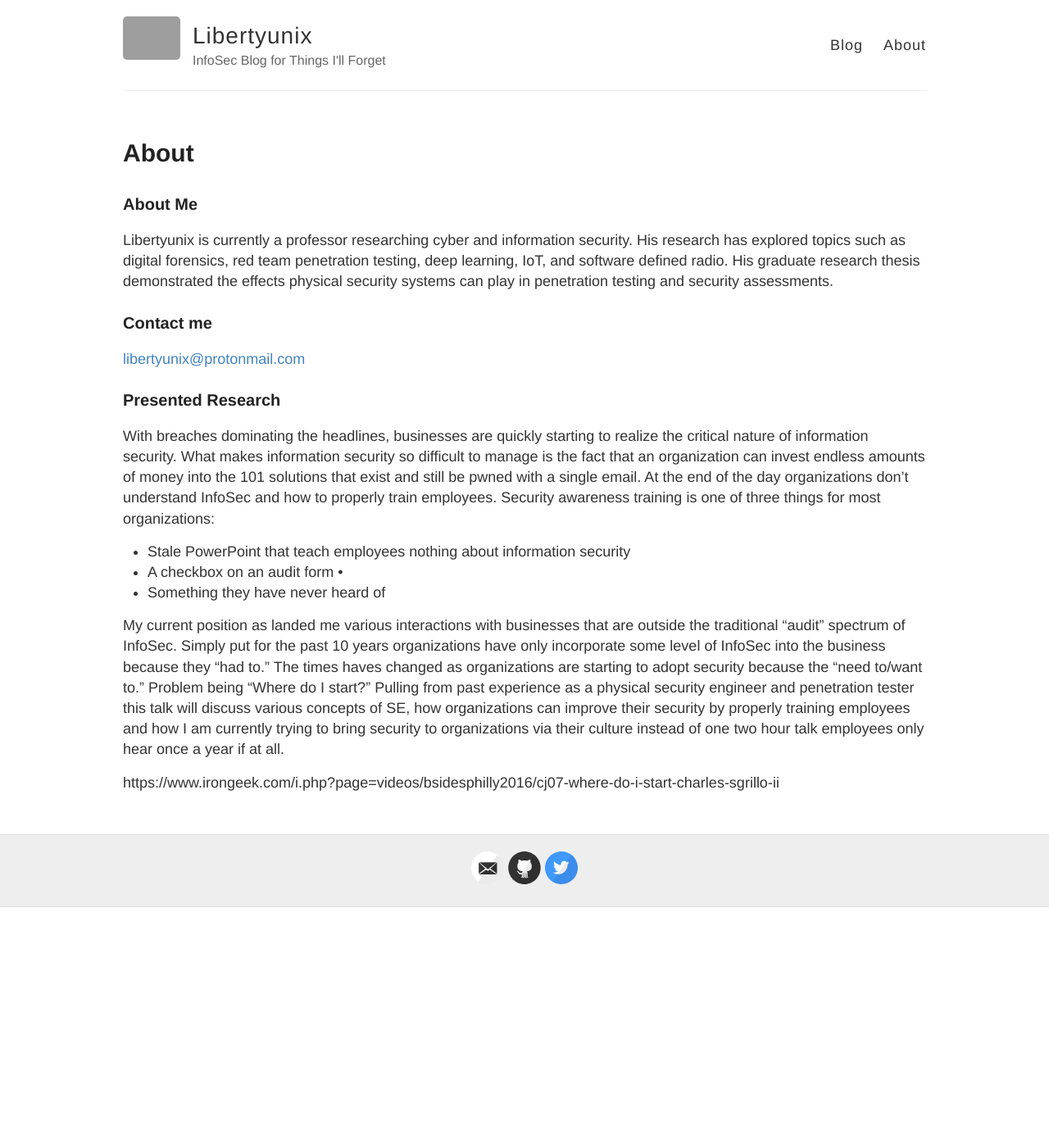
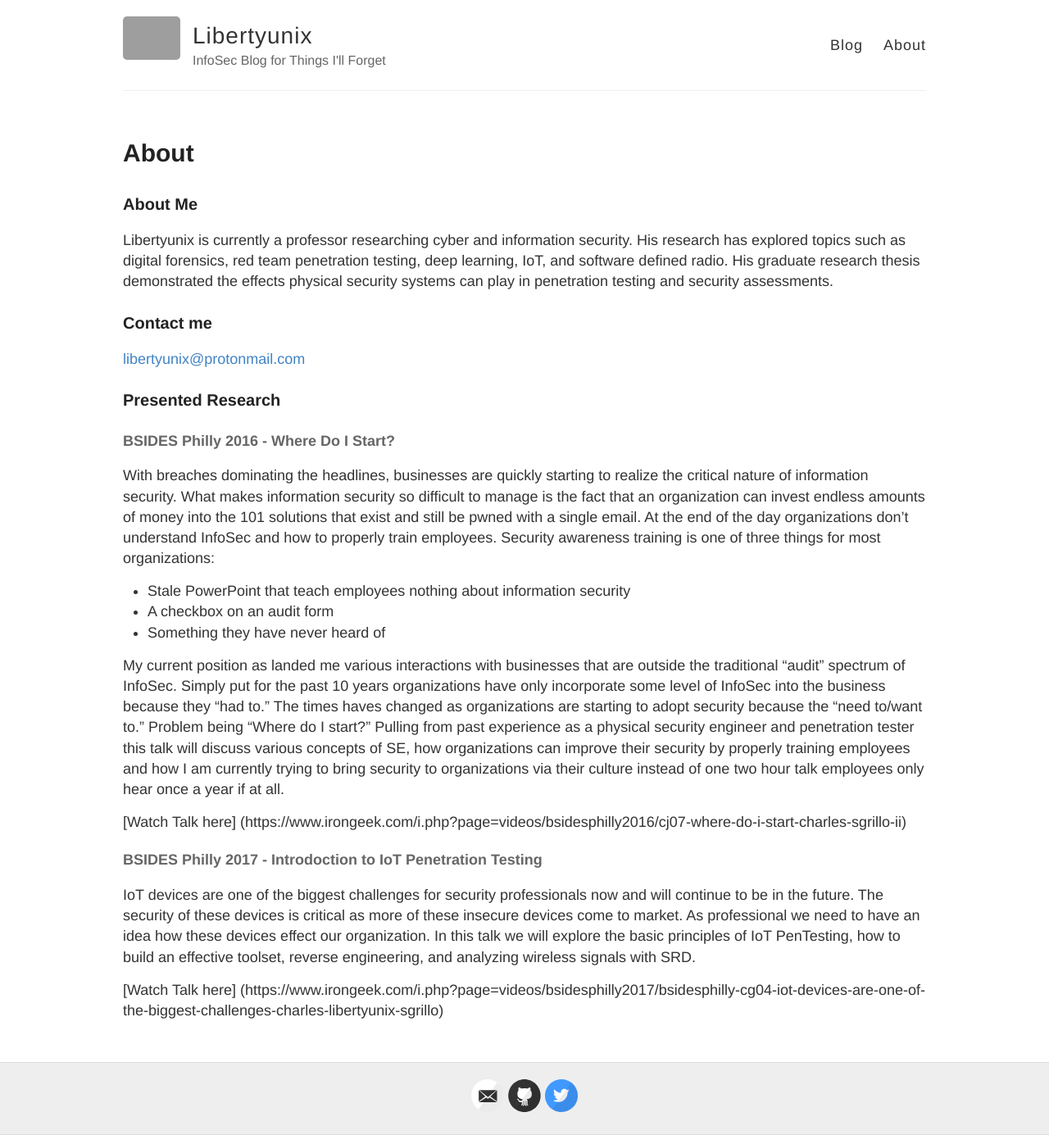
Before and after one commit to LibertyUnix/libertyunix.github.io, a Jekyll site: the page built from about.md, in a window 1280 px wide. Shown: the whole page at 82% size. Built offline with Jekyll 4.4.1, drawn with Linux system fonts in a browser that asks for light colours; before the commit the page ends 1107 px from its top, so only the background shows below that; grey boxes are pictures that could not be loaded.

Commit message:
Update about.md

```diff
--- a/about.md
+++ b/about.md
@@ -13,11 +13,20 @@ Libertyunix is currently a professor researching cyber and information security.
 
 ### Presented Research
 
+#### BSIDES Philly 2016 - Where Do I Start?
+
 With breaches dominating the headlines, businesses are quickly starting to realize the critical nature of information security. What makes information security so difficult to manage is the fact that an organization can invest endless amounts of money into the 101 solutions that exist and still be pwned with a single email. At the end of the day organizations don’t understand InfoSec and how to properly train employees. Security awareness training is one of three things for most organizations:
 - Stale PowerPoint that teach employees nothing about information security
-- A checkbox on an audit form •
+- A checkbox on an audit form
 - Something they have never heard of
 
 My current position as landed me various interactions with businesses that are outside the traditional “audit” spectrum of InfoSec. Simply put for the past 10 years organizations have only incorporate some level of InfoSec into the business because they “had to.” The times haves changed as organizations are starting to adopt security because the “need to/want to.” Problem being “Where do I start?” Pulling from past experience as a physical security engineer and penetration tester this talk will discuss various concepts of SE, how organizations can improve their security by properly training employees and how I am currently trying to bring security to organizations via their culture instead of one two hour talk employees only hear once a year if at all.
 
-https://www.irongeek.com/i.php?page=videos/bsidesphilly2016/cj07-where-do-i-start-charles-sgrillo-ii
+
+[Watch Talk here] (https://www.irongeek.com/i.php?page=videos/bsidesphilly2016/cj07-where-do-i-start-charles-sgrillo-ii)
+
+#### BSIDES Philly 2017 - Introdoction to IoT Penetration Testing
+
+IoT devices are one of the biggest challenges for security professionals now and will continue to be in the future. The security of these devices is critical as more of these insecure devices come to market. As professional we need to have an idea how these devices effect our organization. In this talk we will explore the basic principles of IoT PenTesting, how to build an effective toolset, reverse engineering, and analyzing wireless signals with SRD.
+
+[Watch Talk here] (https://www.irongeek.com/i.php?page=videos/bsidesphilly2017/bsidesphilly-cg04-iot-devices-are-one-of-the-biggest-challenges-charles-libertyunix-sgrillo)
```
